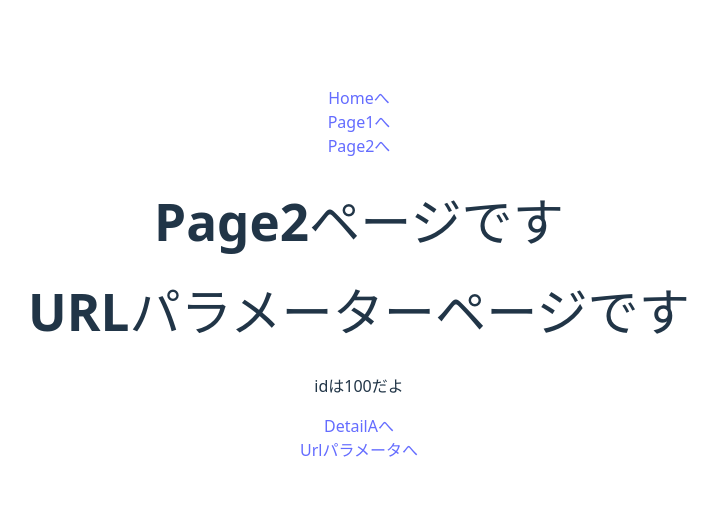
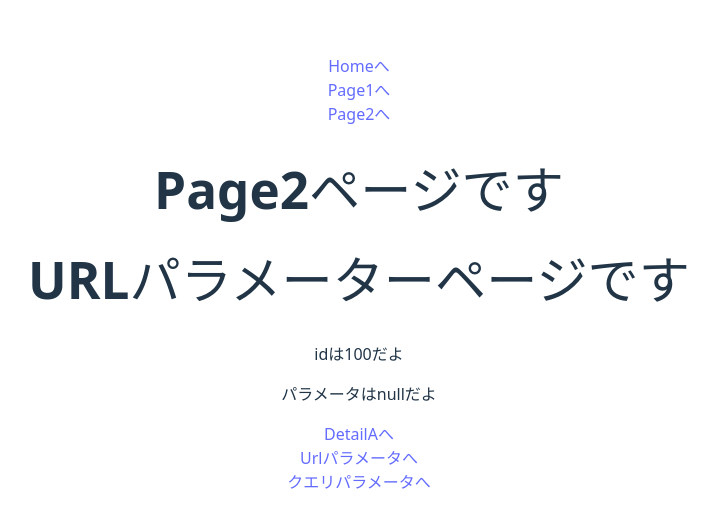
Before and after one commit to asa129/react-router-lesson, a React (Vite) app: page /Page2/100 in a window 1280 px wide. Shown: the part 126-654 px from the top of the page, without its empty margins (281-999 px from the left). Built offline with nearby package versions, Linux system fonts and the light colour scheme.

Commit message:
クエリパラメータを表示する画面を追加

```diff
--- a/src/Page2.jsx
+++ b/src/Page2.jsx
@@ -8,6 +8,8 @@ export const Page2 = () => {
       <Link to="./detailA">DetailAへ</Link>
       <br />
       <Link to="./100">Urlパラメータへ</Link>
+      <br />
+      <Link to="./100">クエリパラメータへ</Link>
     </div>
   );
 };
--- a/src/UrlParameter.jsx
+++ b/src/UrlParameter.jsx
@@ -1,11 +1,14 @@
-import { useParams } from "react-router-dom";
+import { useParams, useLocation, useSearchParams } from "react-router-dom";
 
 export const UrlParameter = () => {
   const { id } = useParams();
+  const { search } = useLocation();
+  const [query] = useSearchParams(search);
   return (
     <div>
       <h1>URLパラメーターページです</h1>
       <p>{`idは${id}だよ`}</p>
+      <p>{`パラメータは${query.get("name")}だよ`}</p>
     </div>
   );
 };
```
